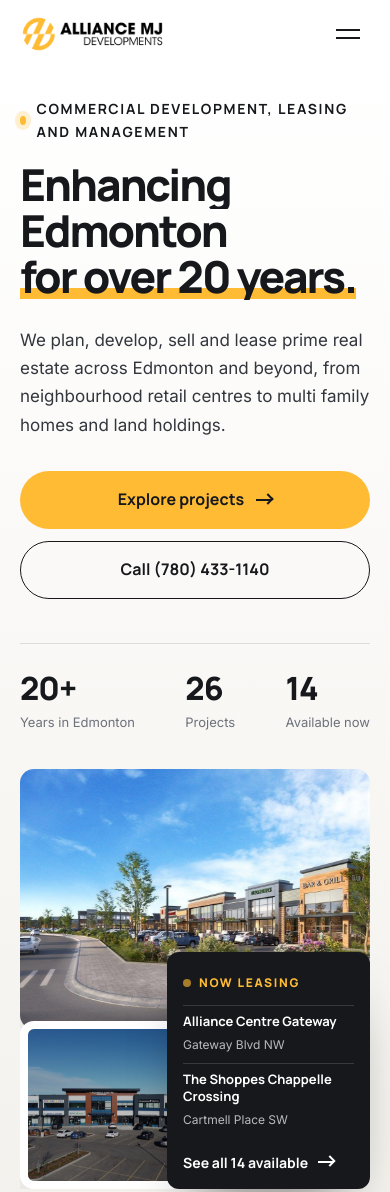
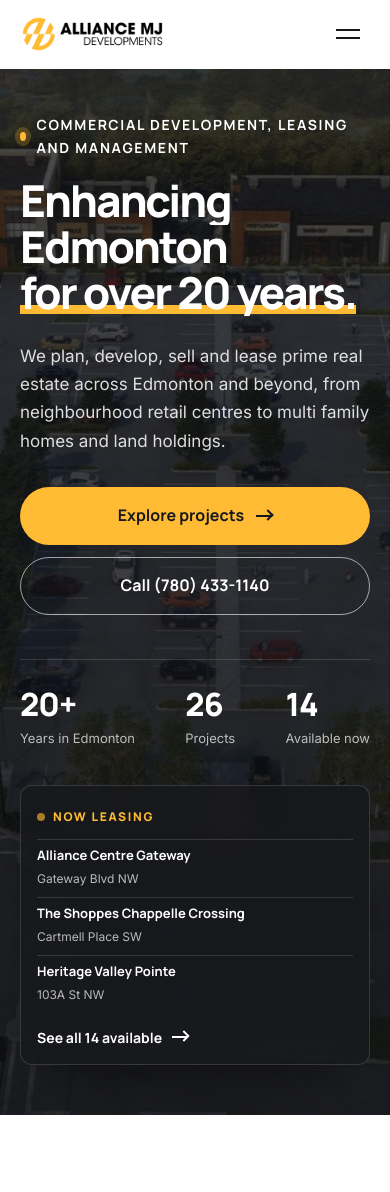
Before and after one commit to whitelabelwebdev/alliancemjdevelopments, a plain HTML site: page homepage-v2.html in a window 390 px wide. Shown: the top 1192 px of the page. Drawn offline with Linux system fonts and the light colour scheme.

Commit message:
V2 hero: full-width background image as in V1, glass Now leasing card
Co-Authored-By: Claude Opus 5.5 <noreply@anthropic.com>
Claude-Session: https://claude.ai/code/session_017Li8CGonjWZk9Tuc6rCrAC

```diff
--- a/assets/css/v2.css
+++ b/assets/css/v2.css
@@ -308,7 +308,6 @@ button { font: inherit; cursor: pointer; }
   .nav, .hdr-cta { display: none; }
   .burger { display: block; }
   .hero-grid { grid-template-columns: 1fr; }
-  .hero-visual { height: clamp(380px, 70vw, 560px); }
   .statement-foot { grid-template-columns: 1fr; }
   .leaders { justify-content: flex-start; }
   .dev, .dev-flip { grid-template-columns: 1fr; gap: 24px; }
@@ -336,7 +335,6 @@ button { font: inherit; cursor: pointer; }
   .hero-ctas .btn { width: 100%; }
   .hero-stats { justify-content: space-between; }
   .hero-stats dd { font-size: 13px; }
-  .hero-visual { height: 420px; }
   .hv-a { width: 100%; height: 62%; }
   .hv-b { width: 56%; height: 40%; bottom: 0; }
   .hv-card { right: 0; width: 58%; padding: 16px 16px 14px; }
@@ -366,3 +364,30 @@ button { font: inherit; cursor: pointer; }
   .wipe { clip-path: none; }
   .hero-visual img { transform: none; }
 }
+
+/* ---------- Hero: full-width background image (as V1) ---------- */
+.hero { position: relative; isolation: isolate; background: var(--ink); color: rgba(255,255,255,.85); min-height: calc(100vh - 80px); min-height: calc(100svh - 80px); display: flex; align-items: center; padding: clamp(60px, 8vw, 110px) 0; }
+.hero-bg { position: absolute; inset: 0; z-index: -1; overflow: hidden; }
+.hero-bg img { width: 100%; height: 100%; object-fit: cover; transform: scale(1.1); animation: unzoom 2.2s var(--ease) forwards; }
+.hero-bg::after { content: ""; position: absolute; inset: 0; background: linear-gradient(90deg, rgba(14,15,18,.85) 0%, rgba(14,15,18,.55) 42%, rgba(14,15,18,.08) 78%), linear-gradient(180deg, rgba(14,15,18,.1) 60%, rgba(14,15,18,.5)); }
+.hero-grid { grid-template-columns: 1.25fr .75fr; align-items: end; width: 100%; }
+.hero-title { color: var(--white); }
+.hero-title em { color: var(--white); background-image: linear-gradient(transparent 72%, var(--sun) 72%, var(--sun) 86%, transparent 86%); }
+.hero-lede { color: rgba(255,255,255,.85); }
+.hero-stats { border-top-color: var(--line-l); }
+.hero-stats dt { color: var(--white); }
+.hero-stats dd { color: rgba(255,255,255,.7); }
+.hero-visual { height: auto; display: flex; justify-content: flex-end; }
+.hv-card { position: relative; right: auto; bottom: auto; width: min(340px, 100%); background: rgba(22,24,28,.78); backdrop-filter: blur(14px); -webkit-backdrop-filter: blur(14px); border: 1px solid var(--line-l); }
+@media (max-width: 1024px) {
+  .hero { min-height: 0; }
+  .hero-grid { grid-template-columns: 1fr; }
+  .hero-visual { justify-content: flex-start; }
+}
+@media (max-width: 720px) {
+  .hero { padding: 44px 0 50px; }
+  .hero-bg::after { background: linear-gradient(180deg, rgba(14,15,18,.7), rgba(14,15,18,.85)); }
+  .hv-card { width: 100%; }
+  .hv-card li:nth-child(3) { display: block; }
+}
+@media (prefers-reduced-motion: reduce) { .hero-bg img { transform: none; } }
--- a/homepage-v2.html
+++ b/homepage-v2.html
@@ -8,7 +8,7 @@
   <meta name="robots" content="noindex">
   <meta property="og:type" content="website">
   <meta property="og:title" content="Alliance MJ Developments | Enhancing Edmonton for Over 20 Years">
-  <meta property="og:image" content="assets/images/projects/the-shoppes-chappelle-crossing/slide-1.jpg">
+  <meta property="og:image" content="assets/images/projects/alliance-bazaar-wernerville/slide-1.jpg">
   <meta name="theme-color" content="#16181c">
   <link rel="icon" type="image/png" sizes="32x32" href="assets/icons/favicon-32.png">
   <link rel="apple-touch-icon" href="assets/icons/apple-touch-icon.png">
@@ -54,9 +54,10 @@
 
     <!-- HERO: split editorial -->
     <section class="hero" aria-labelledby="hero-title">
+      <div class="hero-bg" aria-hidden="true"><img src="assets/images/projects/alliance-bazaar-wernerville/slide-1.jpg" alt="" fetchpriority="high"></div>
       <div class="wrap hero-grid">
         <div class="hero-copy">
-          <p class="kicker anim" style="--d:.05s"><span class="dot"></span>Commercial development, leasing and management</p>
+          <p class="kicker kicker-light anim" style="--d:.05s"><span class="dot"></span>Commercial development, leasing and management</p>
           <h1 id="hero-title" class="hero-title">
             <span class="ln"><span style="--d:.15s">Enhancing</span></span>
             <span class="ln"><span style="--d:.28s">Edmonton</span></span>
@@ -65,7 +66,7 @@
           <p class="hero-lede anim" style="--d:.7s">We plan, develop, sell and lease prime real estate across Edmonton and beyond, from neighbourhood retail centres to multi family homes and land holdings.</p>
           <div class="hero-ctas anim" style="--d:.85s">
             <a class="btn btn-sun btn-lg" href="#projects">Explore projects <span class="arr" aria-hidden="true"></span></a>
-            <a class="btn btn-line btn-lg" href="tel:+17804331140">Call (780) 433-1140</a>
+            <a class="btn btn-ghost btn-lg" href="tel:+17804331140">Call (780) 433-1140</a>
           </div>
           <dl class="hero-stats anim" style="--d:1s">
             <div><dt><span data-count="20">20</span>+</dt><dd>Years in Edmonton</dd></div>
@@ -74,8 +75,6 @@
           </dl>
         </div>
         <div class="hero-visual">
-          <figure class="hv-a wipe"><img src="assets/images/projects/the-shoppes-chappelle-crossing/slide-1.jpg" alt="Rendering of The Shoppes Chappelle Crossing retail centre in southwest Edmonton" fetchpriority="high"></figure>
-          <figure class="hv-b wipe" style="--d:.35s"><img src="assets/images/projects/alliance-centre-glenridding/slide-1.jpg" alt="Alliance Centre Glenridding in Edmonton"></figure>
           <a class="hv-card anim" style="--d:1.1s" href="#projects">
             <span class="hv-card-k">Now leasing</span>
             <ul>
```
